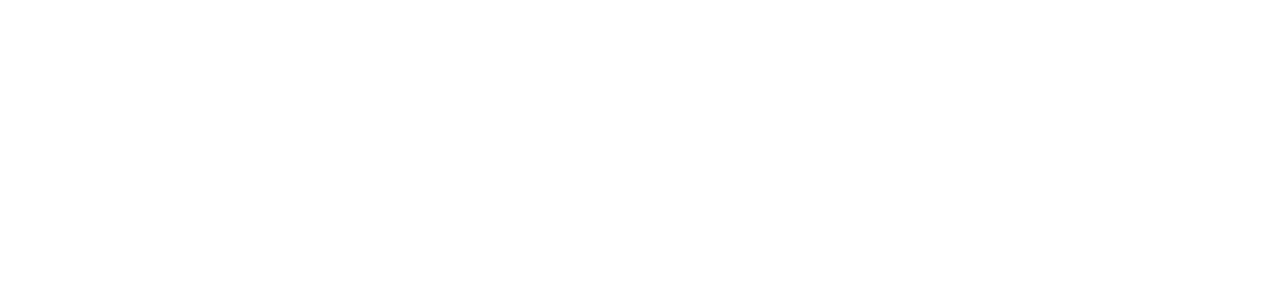
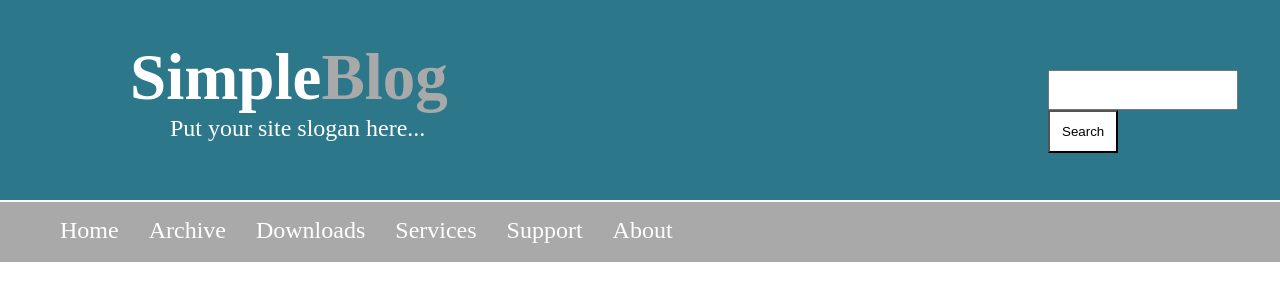
Before and after one commit to Narblog/WebSite, a plain HTML site: page index.html in a window 1280 px wide. Drawn offline with Linux system fonts and the light colour scheme.

Commit message:
save nav and header

```diff
--- a/index.html
+++ b/index.html
@@ -8,6 +8,25 @@
     <link rel="stylesheet" href="./style.css">
 </head>
 <body>
+    <header>
+        <div class="div1">
+            <h1>Simple<span class="h1span">Blog</span></h1>
+            <p>Put your site slogan here...</p>
+        </div>
+        <div class="n1"></div>
+        <div class="div2">
+            <input type="search">
+            <button>Search</button>
+        </div>
+    </header>
+    <nav><ul>
+        <li><a>Home</a></li>
+        <li><a>Archive</a></li>
+        <li><a>Downloads</a></li>
+        <li><a>Services</a></li>
+        <li><a>Support</a></li>
+        <li><a>About</a></li>
+    </ul></nav>
 
 </body>
 </html>
--- a/style.css
+++ b/style.css
@@ -3,3 +3,65 @@
     padding:0;
     box-sizing: border-box;
 }
+
+header{
+    width:100%;
+    height: 200px;
+    background-color: #2C778A;
+}
+.div1{
+    padding:40px 0 0 130px;
+    clear:both;
+    width:60%;
+    height: 150px;
+
+}
+
+.div2{
+    float:right;
+    width:15%;
+    height: 150px;
+    position: absolute;
+    right:40px;
+    top:70px;
+}
+h1{
+    font-size:65px;
+    color:#fff;
+}
+.h1span{
+    color:darkgrey
+}
+.div2 >button{
+    padding:12px;
+background-color: #fff;
+}
+.div2 >input{
+    width:190px;
+    height: 40px;
+}
+.div1>p{
+    color:#fff;
+    padding-left:40px;
+    font-size:24px;
+}
+nav{
+    width:100%;
+    height: 60px;
+    padding-left:30px;
+    background-color: darkgray;
+    margin-top:2px;
+}
+ul {
+    list-style-type: none;
+
+  }
+  ul li {
+    float:left;
+    padding-left:30px;
+    padding-top:15px;
+  }
+  ul li a{
+    color:#fff;
+    font-size:24px;
+  }
```
